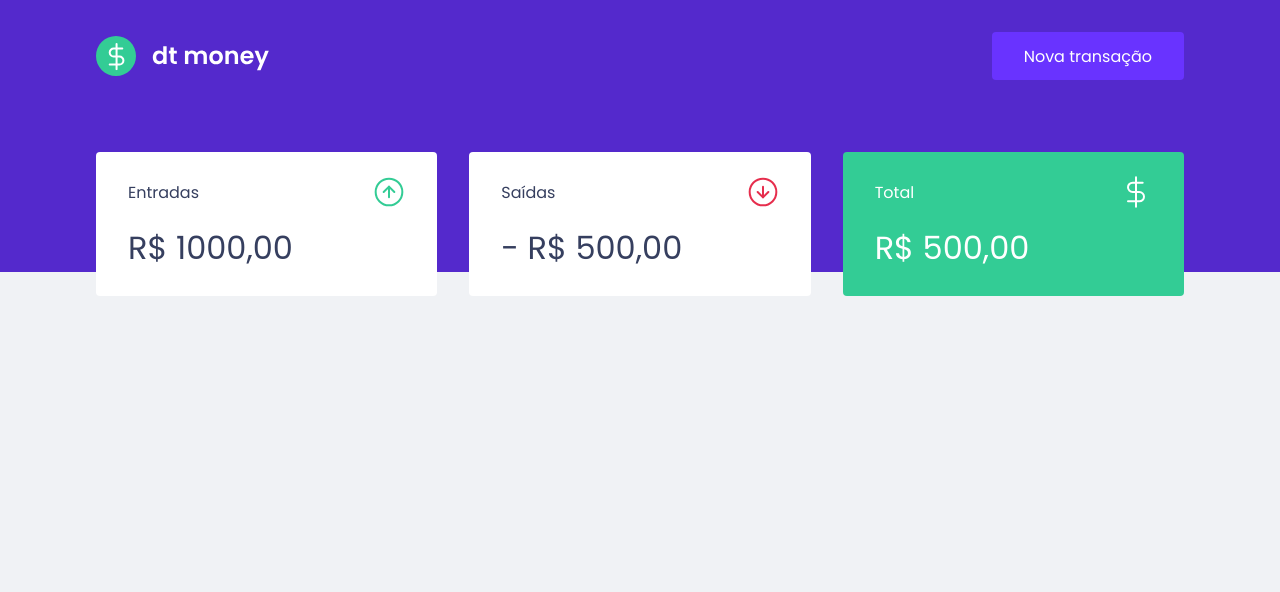
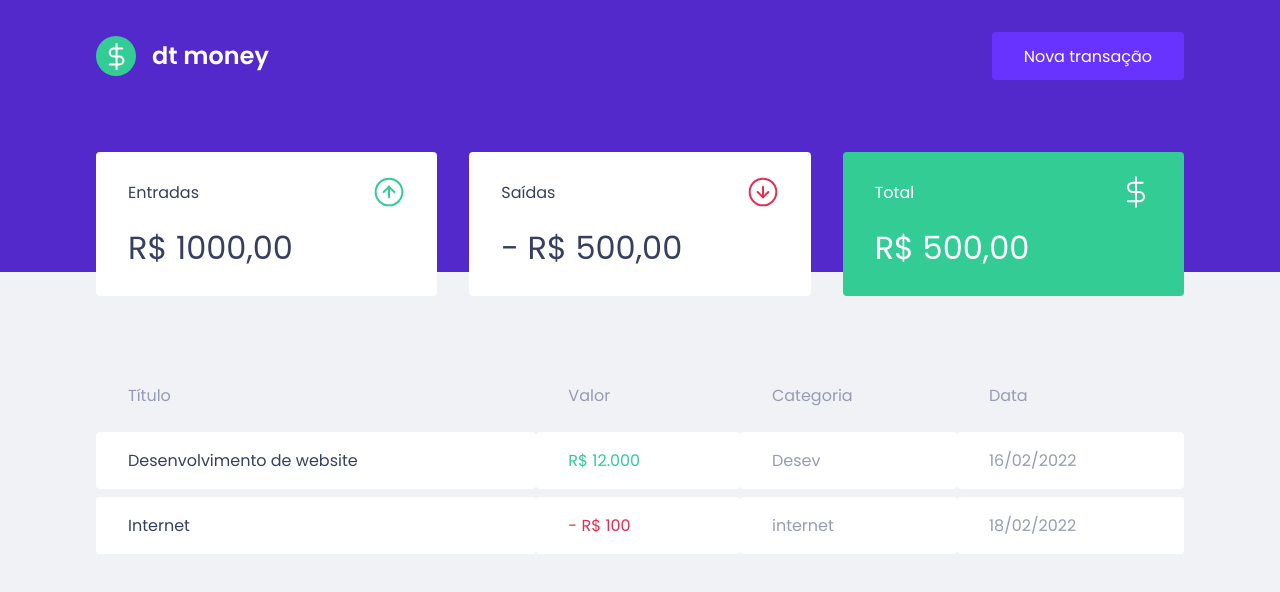
Before and after one commit to alesandraisla/ignite-dt-money-reactjs, a React (Create React App) app: page / in a window 1280 px wide. Shown: the top 592 px of the page. Built offline with nearby package versions, Linux system fonts and the light colour scheme.

Commit message:
Criada a tabela das transações

```diff
--- a/src/components/Dashboard/index.tsx
+++ b/src/components/Dashboard/index.tsx
@@ -1,11 +1,12 @@
 import { Summary } from "../Summary";
+import { TransactionsTable } from "../TransactionsTable";
 import { Container } from "./styles";
 
 export function Dashboard() {
     return(
         <Container>
             <Summary/>
-
+            <TransactionsTable/>
         </Container>
     )
 }
--- /dev/null
+++ b/src/components/TransactionsTable/index.tsx
@@ -0,0 +1,34 @@
+import { Container } from "./styles";
+
+export function TransactionsTable() {
+    return(
+        <Container>
+            <table>
+                <thead>
+                    <tr>
+                        <th>Título</th>
+                        <th>Valor</th>
+                        <th>Categoria</th>
+                        <th>Data</th>
+                    </tr>
+                </thead>
+                <tbody>
+                    <tr>
+                        <td>Desenvolvimento de website</td>
+                        <td className="deposit">R$ 12.000</td>
+                        <td>Desev</td>
+                        <td>16/02/2022</td>
+                    </tr>
+                    <tr>
+                        <td>Internet</td>
+                        <td className="withdraw">- R$ 100</td>
+                        <td>internet</td>
+                        <td>18/02/2022</td>
+                    </tr>
+                </tbody>
+
+
+            </table>
+        </Container>
+    )
+}
--- /dev/null
+++ b/src/components/TransactionsTable/styles.ts
@@ -0,0 +1,38 @@
+import styled from "styled-components";
+
+export const Container = styled.div`
+    margin-top: 4rem;
+
+    table {
+        width: 100%;
+        border-spacing: 0 0.5rem;
+    }
+
+    th {
+        color: var(--text-body);
+        font-weight: 400;
+        padding: 1rem 2rem;
+        text-align: left;
+        line-height: 1.5rem;
+    }
+
+    td {
+        padding: 1rem 2rem;
+        border: 0;
+        background: var(--shape);
+        color: var(--text-body);
+        border-radius: 0.25rem;
+
+        &:first-child {
+            color: var(--text-title);
+        }
+        &.deposit {
+            color: var(--green);
+        }
+        &.withdraw {
+            color: var(--red);
+        }
+    }
+
+
+`
```
